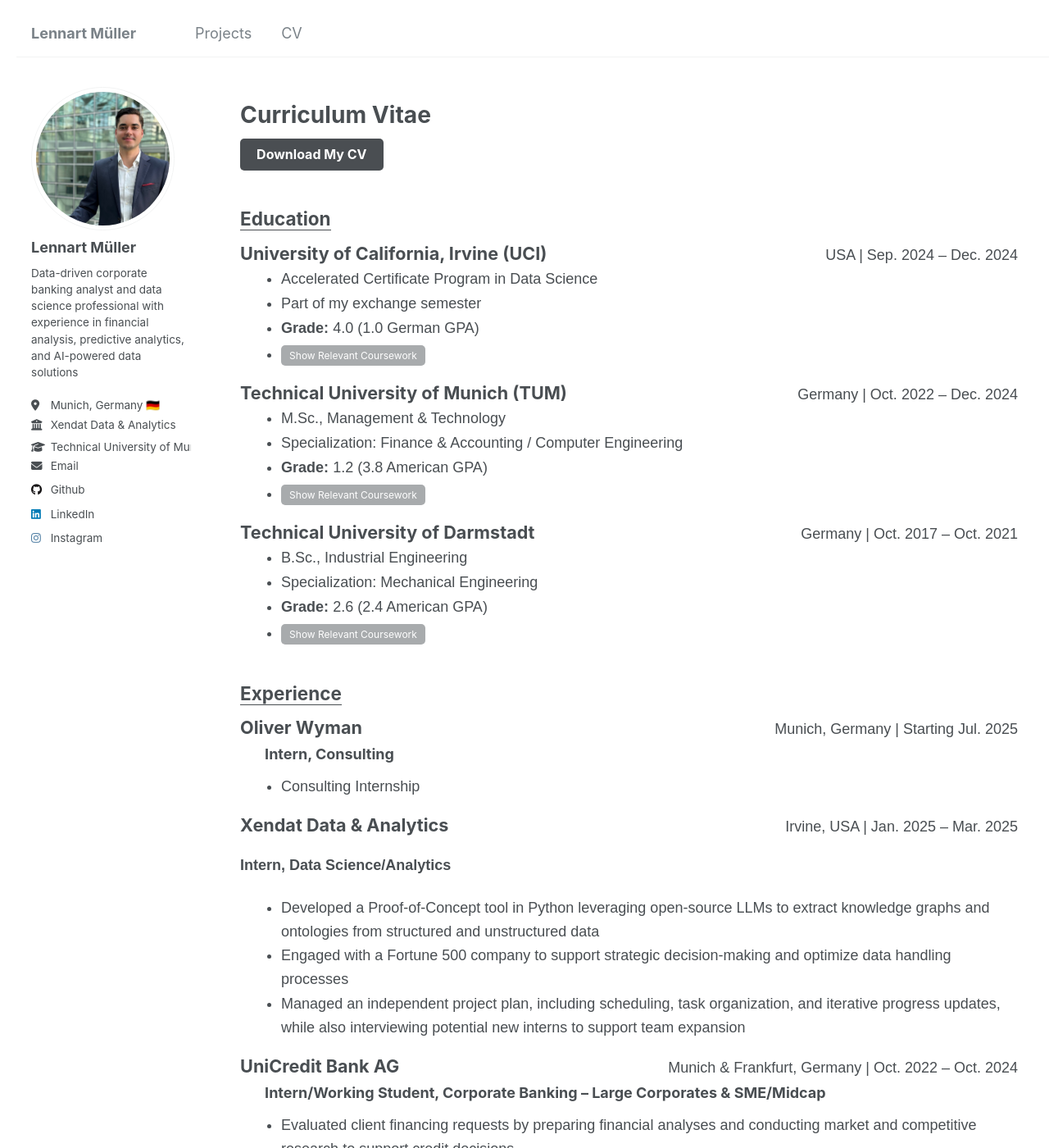
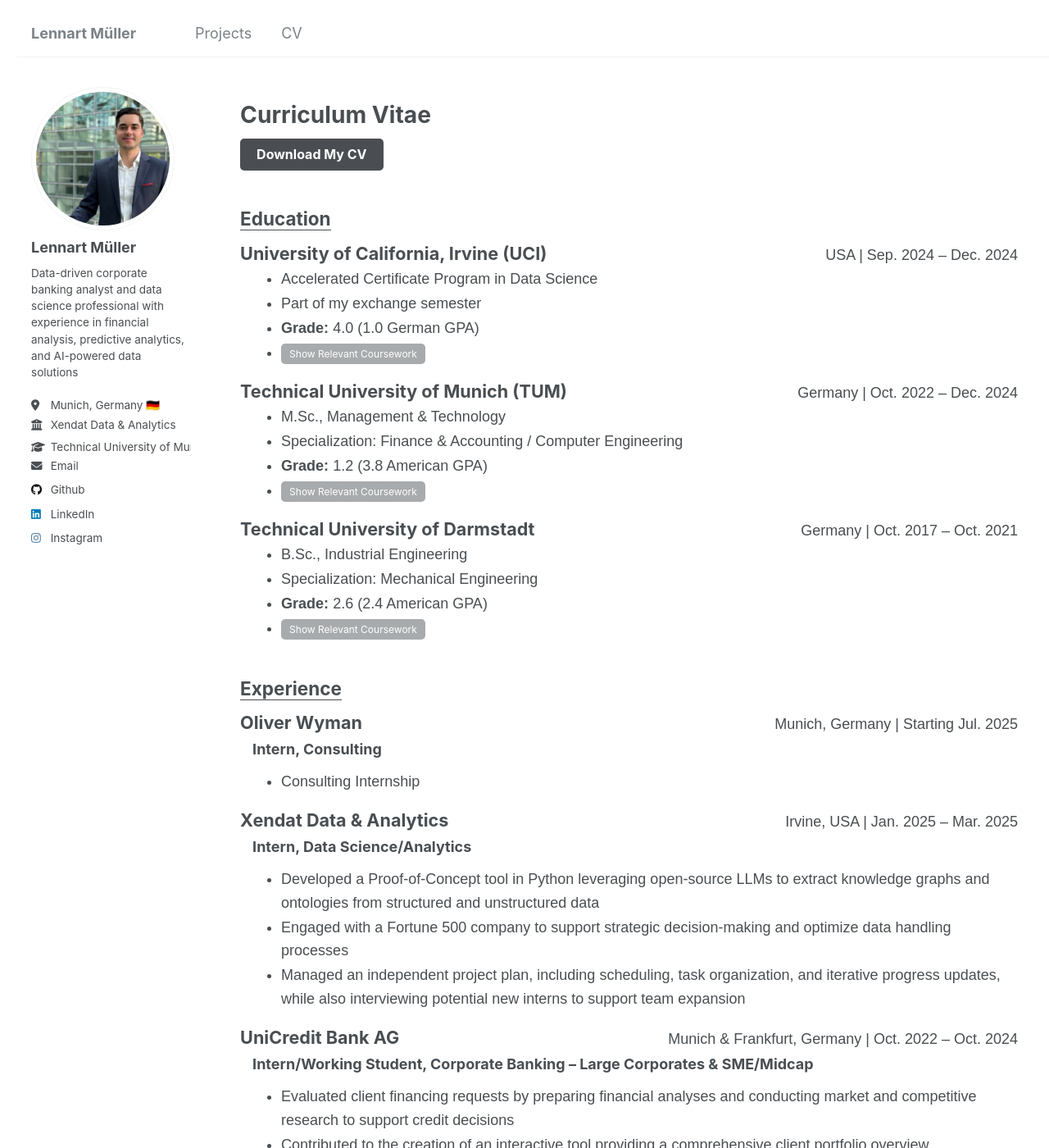
Before and after one commit to lennartmueller123/lennartmueller123.github.io, a Jekyll site: the page built from _pages/cv.html, in a window 1280 px wide and 1400 px high. Shown: the whole window at 82% size. Built offline with Jekyll 4.4.1, drawn with Linux system fonts in a browser that asks for light colours.

Commit message:
Update cv.html

```diff
--- a/_pages/cv.html
+++ b/_pages/cv.html
@@ -48,7 +48,7 @@
         .entry h4 {
             margin: 0.3em 0 0.8em;
             font-size: 1rem;
-            padding-left: 30px;
+            padding-left: 15px;
         }
         .entry-header p {
             margin: 0;
@@ -81,7 +81,7 @@
                 <li>Part of my exchange semester</li>
                 <li><strong>Grade: </strong>4.0  (1.0 German GPA)</li>
                 <li>
-                  <button onclick="toggleDropdown('uci-courses')" style="margin-top: 5px; padding: 5px 10px; background-color: #a8abad; color: white; border: none; border-radius: 5px; font-size: 12px; cursor: pointer;">
+                  <button onclick="toggleDropdown('uci-courses')" style="margin-top: 2px; padding: 5px 10px; background-color: #a8abad; color: white; border: none; border-radius: 5px; font-size: 12px; cursor: pointer;">
                     Show Relevant Coursework
                   </button>
                   <ul id="uci-courses" style="display: none; margin-top: 5px;">
@@ -106,7 +106,7 @@
                 <li>Specialization: Finance & Accounting / Computer Engineering</li>
                 <li><strong>Grade: </strong>1.2   (3.8 American GPA)</li>
                 <li>
-                  <button onclick="toggleDropdown('tum-courses')" style="margin-top: 5px; padding: 5px 10px; background-color: #a8abad; color: white; border: none; border-radius: 5px; font-size: 12px; cursor: pointer;">
+                  <button onclick="toggleDropdown('tum-courses')" style="margin-top: 2px; padding: 5px 10px; background-color: #a8abad; color: white; border: none; border-radius: 5px; font-size: 12px; cursor: pointer;">
                     Show Relevant Coursework
                   </button>
                   <div id="tum-courses" style="display: none; margin-top: 10px;">
@@ -151,7 +151,7 @@
                 <li>Specialization: Mechanical Engineering</li>
                 <li><strong>Grade: </strong>2.6 (2.4 American GPA)</li>
                 <li>
-                  <button onclick="toggleDropdown('tud-courses')" style="margin-top: 5px; padding: 5px 10px; background-color: #a8abad; color: white; border: none; border-radius: 5px; font-size: 12px; cursor: pointer;">
+                  <button onclick="toggleDropdown('tud-courses')" style="margin-top: 2px; padding: 5px 10px; background-color: #a8abad; color: white; border: none; border-radius: 5px; font-size: 12px; cursor: pointer;">
                     Show Relevant Coursework
                   </button>
                   <div id="tud-courses" style="display: none; margin-top: 10px;">
@@ -203,7 +203,7 @@
                 <h3>Xendat Data & Analytics</h3>
                 <p>Irvine, USA | Jan. 2025 – Mar. 2025</p>
             </div>
-            <p><strong>Intern, Data Science/Analytics</strong></p>
+            <h4><strong>Intern, Data Science/Analytics</strong></h4>
             <ul>
                 <li>Developed a Proof-of-Concept tool in Python leveraging open-source LLMs to extract knowledge graphs and ontologies from structured and unstructured data</li>
                 <li>Engaged with a Fortune 500 company to support strategic decision-making and optimize data handling processes</li>
@@ -261,7 +261,7 @@
               <li><strong>Tools: </strong>Python, Jupiter Notebook, Tableau</li>
               <li>200 hours of evaluated learning</li>
               <li>
-                <button onclick="toggleDropdown('google-certificate')" style="margin-top: 5px; padding: 5px 10px; background-color: #a8abad; color: white; border: none; border-radius: 5px; font-size: 12px; cursor: pointer;">
+                <button onclick="toggleDropdown('google-certificate')" style="margin-top: 2px; padding: 5px 10px; background-color: #a8abad; color: white; border: none; border-radius: 5px; font-size: 12px; cursor: pointer;">
                   Show Relevant Coursework
                 </button>
                 <ul id="google-certificate" style="display: none; margin-top: 5px;">
@@ -276,7 +276,7 @@
               <li>
                 <a href="https://www.credly.com/badges/40075db6-9ff5-4a3a-9b0e-abf4c5d01546/linked_in_profile"
                   target="_blank"
-                  style="display: inline-block; margin-top: 10px; padding: 2px 43px; background-color: #a8abad; color: white; border: none; border-radius: 5px; font-size: 12px; cursor: pointer;">
+                  style="display: inline-block; margin-top: 8px; padding: 2px 43px; background-color: #a8abad; color: white; border: none; border-radius: 5px; font-size: 12px; cursor: pointer;">
                   Show Certificate
                 </a>
               </li>
```
